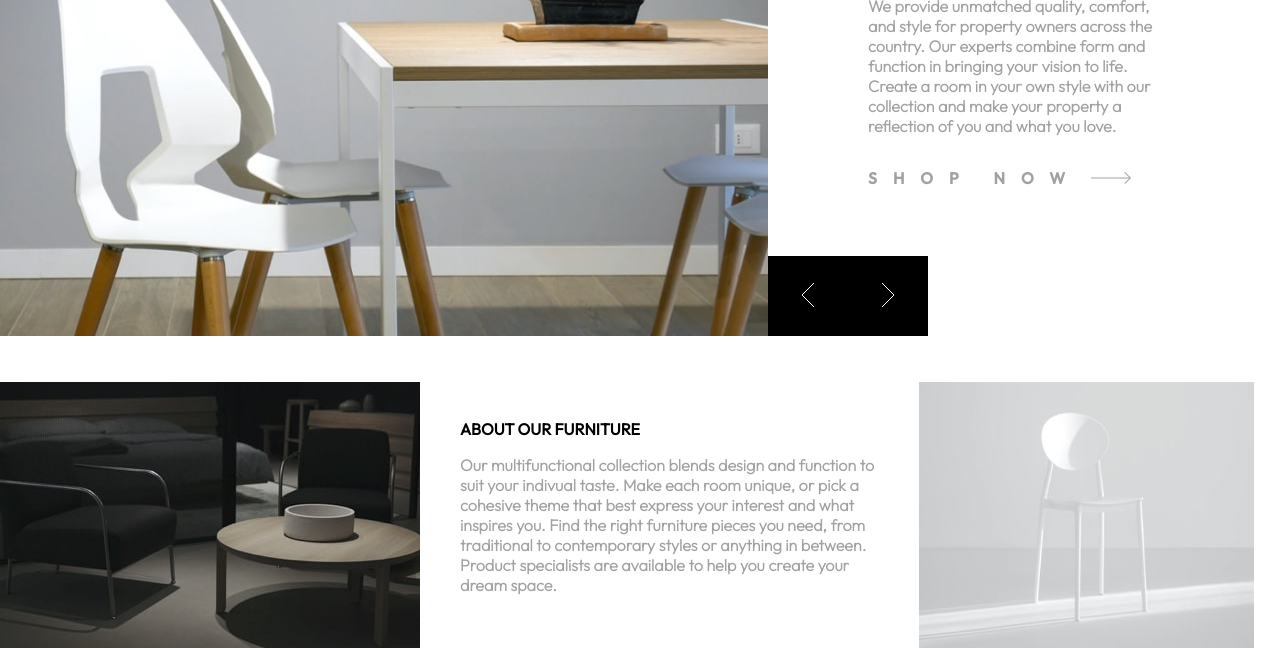
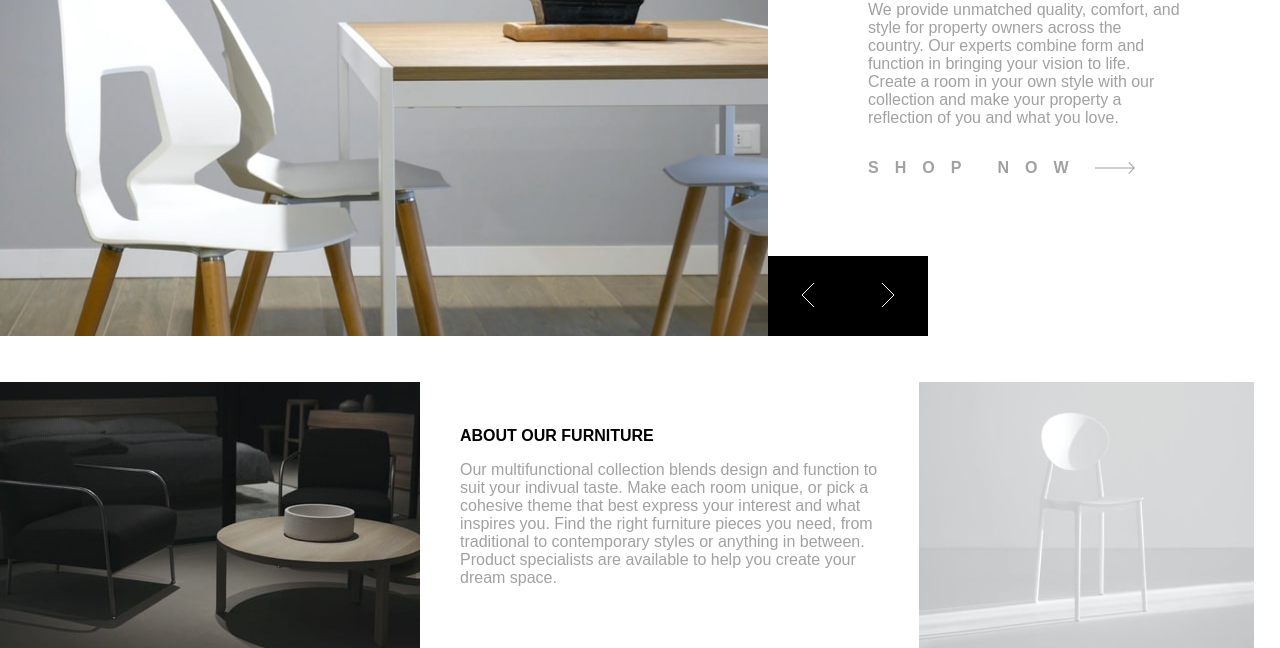
Before and after one commit to Adeyemi16/room-homepage-master-done, a plain HTML site: page index.html in a window 1280 px wide. Shown: the part 152-800 px from the top of the page. Drawn offline with Linux system fonts and the light colour scheme.

Commit message:
Final commit

```diff
--- a/index.css
+++ b/index.css
@@ -8,28 +8,8 @@
     --Font-size: 12px;
 }
 
-@font-face {
-    font-family: small;
-    src: url("fonts/Outfit-ExtraLight.ttf");
-}
-
-@font-face {
-    font-family: medium;
-    src: url("fonts/Outfit-Medium.ttf");
-}
-
-@font-face {
-    font-family: regular;
-    src: url("fonts/Outfit-Regular.ttf");
-}
-
-@font-face {
-    font-family: Bold;
-    src: url("fonts/Outfit-Bold.ttf");
-}
-
 body{
-    font-family: regular;
+  font-family: 'League Spartan', sans-serif;
     font-weight: 600;
     height: 100vh;
     padding: 0;
@@ -63,14 +43,13 @@ nav{
     display: flex;
     margin: 30px;
     margin-top: 10px;
-    /* justify-content: space-between; */
     gap: 20px;
     align-items: center;
     width: 400px;
     height: 70px;
 }
 .logo{
-    font-family: bold;
+    font-weight: 700;
     font-size: x-large;
     margin: 0;
     font-weight: 700;
@@ -142,9 +121,7 @@ img{
     height: 488px;
     position: relative;
     justify-content: center ;
-    /* justify-content: space-between; */
     padding: 0;
-    /* gap:40px; */
     color: var(--Black);
     display: flex;
     flex-direction: column;
@@ -181,7 +158,7 @@ display: none;
 
 .text-p{
     color: var( --Dark-Gray);
-    font-family: small;
+    font-weight: 500;
 }
 
 .link{
@@ -189,7 +166,7 @@ display: none;
     flex-direction: row;
     align-items: center;
     gap: 10px;
-    font-family: medium;
+    font-weight: 600;
     letter-spacing: 16px;
     color: var( --Dark-Gray);
 }
@@ -256,13 +233,13 @@ display: none;
 }
 
 .end-bold-text{
-    font-family: regular;
+    font-weight: 600;
     text-align: left;
     width: 100%;
     margin: 0;
 }
 .end-light-text{
-    font-family: small;
+    font-weight: 500;
     color: var(--Dark-Gray);
 }
 .end-img{
@@ -293,7 +270,6 @@ display: none;
 
   .second{
     width: 100vw;
-    /* padding: 20px; */
     display: flex;
     flex-direction: column-reverse;
     margin-top: -193px;
--- a/index.html
+++ b/index.html
@@ -13,6 +13,7 @@
   <style>
     .attribution { font-size: 11px; text-align: center; position: relative;}
     .attribution a { color: hsl(228, 45%, 44%); }
+  @import url('https://fonts.googleapis.com/css2?family=League+Spartan:wght@500;600;700&display=swap');
   </style>
 </head>
 <body>
```
